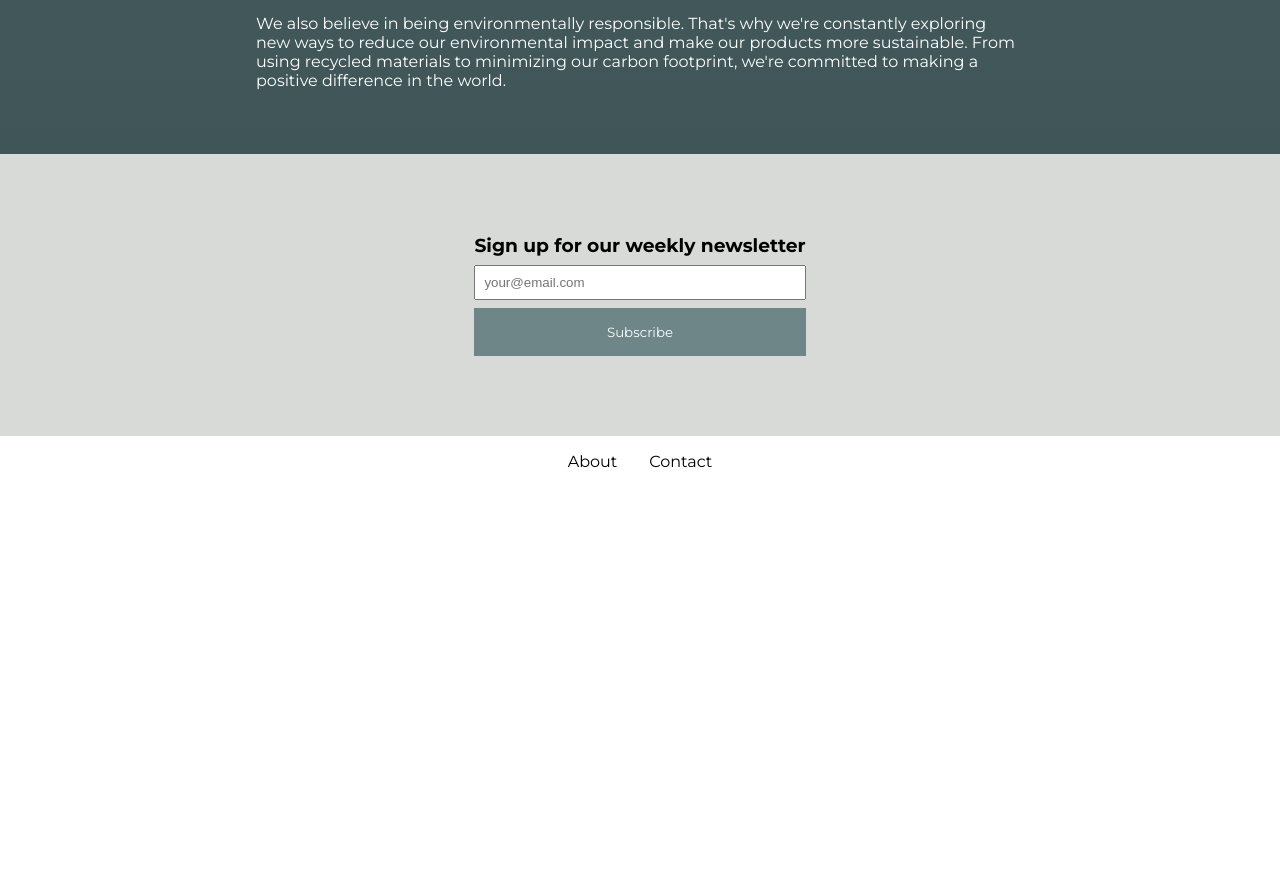
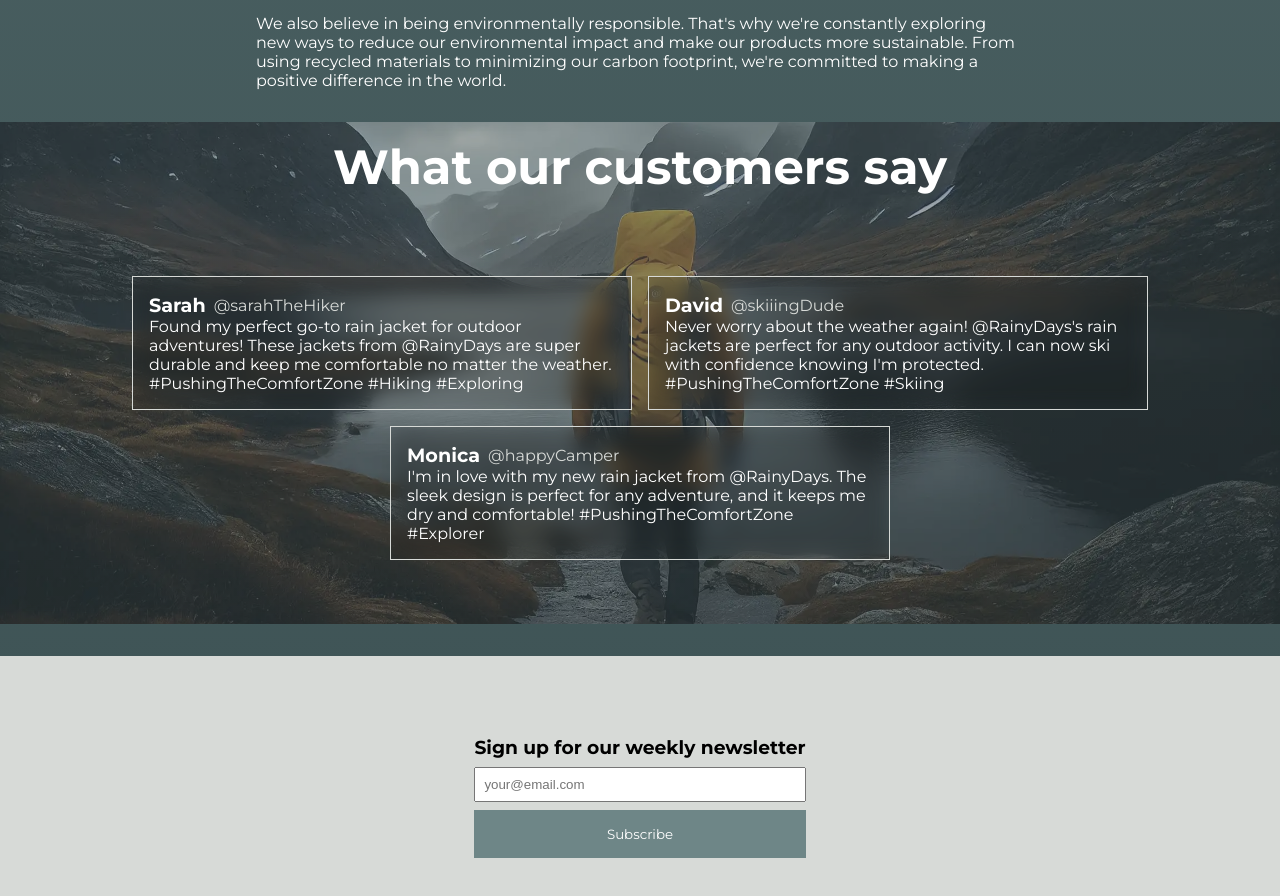
Before and after one commit to kyrregjerstad/Rainy-Days, a SvelteKit app: page / in a window 1280 px wide. Shown: the part 3684-4580 px from the top of the page. Before the commit the page ends 4171 px from the top, so only its background shows below. Built offline with nearby package versions, Linux system fonts and the light colour scheme.

Commit message:
add customer testimorials

```diff
--- /dev/null
+++ b/src/components/testimorials/CustomerTestimorial.svelte
@@ -0,0 +1,43 @@
+<script>
+  export let name;
+  export let userName;
+  export let text;
+</script>
+
+<div class="user-testimorial">
+  <div class="name-and-username">
+    <h3>{name}</h3>
+    <h4>{userName}</h4>
+  </div>
+  <p>{text}</p>
+</div>
+
+<style>
+  .user-testimorial {
+    display: flex;
+    flex-direction: column;
+    align-items: flex-start;
+    border: solid 1px var(--user-testimorial-border);
+    padding: 1rem;
+    max-width: 500px;
+
+    backdrop-filter: blur(10px) brightness(0.8);
+  }
+
+  .name-and-username {
+    display: flex;
+    gap: 0.5rem;
+    align-items: center;
+  }
+
+  h3 {
+    color: var(--clr-white);
+    font-weight: bold;
+    font-size: 1.2rem;
+  }
+
+  h4 {
+    color: var(--clr-light-grey);
+    font-weight: 400;
+  }
+</style>
--- /dev/null
+++ b/src/components/testimorials/TestimorialsSection.svelte
@@ -0,0 +1,69 @@
+<script>
+  import CustomerTestimorial from "@components/testimorials/CustomerTestimorial.svelte";
+</script>
+
+<section>
+  <img
+    class="background-image"
+    src="/assets/images/hero/hero-1.webp"
+    alt="Rainy Days in nature"
+  />
+  <h2>What our customers say</h2>
+
+  <div class="testimorial-section-grid">
+    <CustomerTestimorial
+      name={"Sarah"}
+      userName={"@sarahTheHiker"}
+      text={"Found my perfect go-to rain jacket for outdoor adventures! These jackets from @RainyDays are super durable and keep me comfortable no matter the weather. #PushingTheComfortZone #Hiking #Exploring"}
+    />
+    <CustomerTestimorial
+      name={"David"}
+      userName={"@skiiingDude"}
+      text={"Never worry about the weather again! @RainyDays's rain jackets are perfect for any outdoor activity. I can now ski with confidence knowing I'm protected. #PushingTheComfortZone #Skiing"}
+    />
+    <CustomerTestimorial
+      name={"Monica"}
+      userName={"@happyCamper"}
+      text={"I'm in love with my new rain jacket from @RainyDays. The sleek design is perfect for any adventure, and it keeps me dry and comfortable! #PushingTheComfortZone #Explorer"}
+    />
+  </div>
+</section>
+
+<style>
+  section {
+    /* max-width: 1800px; */
+    display: flex;
+    justify-content: center;
+    align-items: center;
+    flex-direction: column;
+    margin: 0 auto;
+    overflow: hidden;
+    position: relative;
+  }
+
+  h2 {
+    color: var(--clr-white);
+    font-size: 3rem;
+    font-weight: bold;
+    text-align: center;
+    margin: 1rem 0;
+  }
+
+  .background-image {
+    position: absolute;
+    z-index: -1;
+    width: 100%;
+    height: 100%;
+    object-fit: cover;
+    opacity: 0.5;
+  }
+  .testimorial-section-grid {
+    display: flex;
+    justify-content: center;
+    flex-wrap: wrap;
+    gap: 1rem;
+    justify-items: center;
+    max-width: 1800px;
+    padding: 4rem;
+  }
+</style>
--- a/src/lib/styles/global.css
+++ b/src/lib/styles/global.css
@@ -26,6 +26,8 @@
 
   --clr-button-favorite-active: var(--clr-primary-dark);
   --clr-button-favorite-inactive: var(--clr-primary-semi-trans);
+
+  --user-testimorial-border: var(--clr-light-grey);
 
   --clr-white: #fff;
   --clr-medium-white: #ebeff1;
--- a/src/routes/+page.svelte
+++ b/src/routes/+page.svelte
@@ -1,5 +1,7 @@
 <script>
   import NewsletterFooter from "@components/NewsletterFooter.svelte";
+  import CustomerTestimorial from "@components/testimorials/CustomerTestimorial.svelte";
+  import TestimorialsSection from "@components/testimorials/TestimorialsSection.svelte";
   import FeaturedCollections from "../components/FeaturedCollections.svelte";
   import FeaturedProducts from "../components/FeaturedProducts.svelte";
   import FeaturedText from "../components/FeaturedText.svelte";
@@ -15,5 +17,7 @@
 <FullWidthImageSection />
 <TextBlock />
 
+<TestimorialsSection />
+
 <style>
 </style>
```
